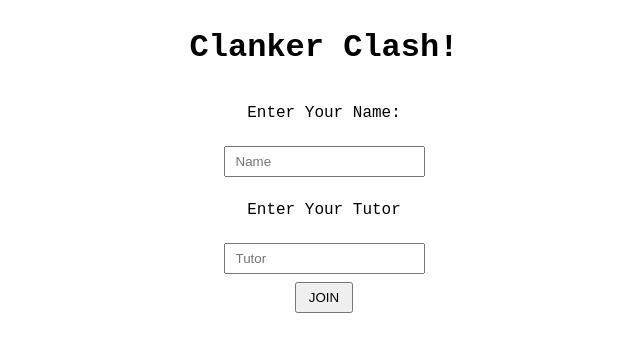
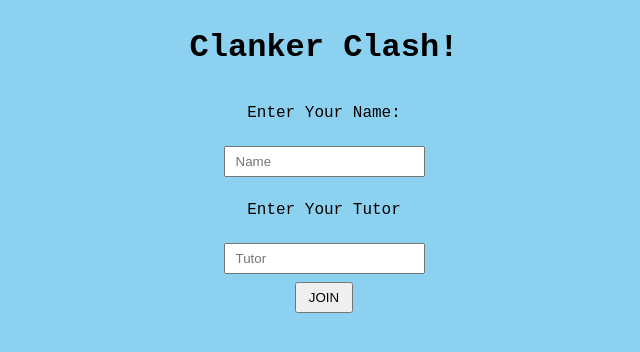
Before and after one commit to JaredKingLon/NEA, a plain HTML site: page index.html in a window 1280 px wide. Shown: the whole page, without its empty margins (316-956 px from the left). Drawn offline with Linux system fonts and the light colour scheme.

Commit message:
Update style.css

```diff
--- a/style.css
+++ b/style.css
@@ -1,5 +1,5 @@
 body {
-  background-color:B5C4E8;
+  background-color:#8DD1F0;
   font-family:"OCR A Std",monospace; /*I really like this font but apparently It isn't installed on most computers, */
      }
 input{
```
